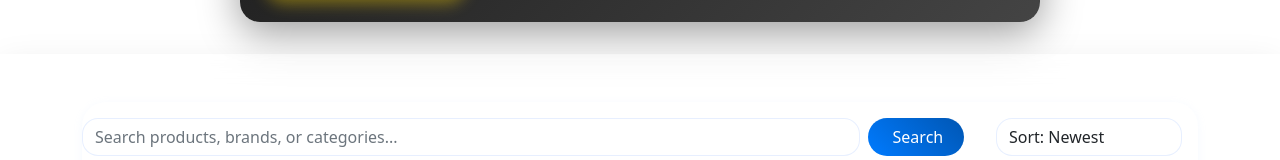
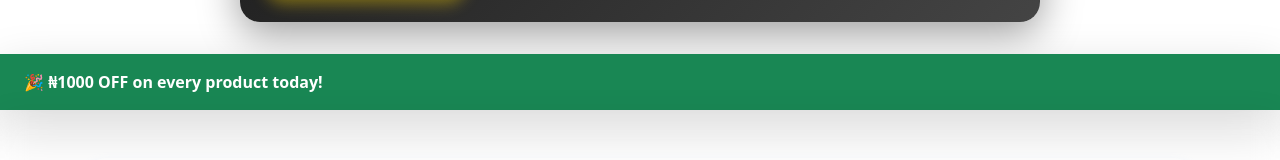
Before and after one commit to Jonzdee/iProEdge.v2, a React (Vite) app: page / in a window 1280 px wide. Shown: the part 1026-1186 px from the top of the page. Built offline with nearby package versions, Linux system fonts and the light colour scheme; no server answers.

Commit message:
update on 1k

```diff
--- a/package.json
+++ b/package.json
@@ -9,6 +9,7 @@
     "@testing-library/jest-dom": "^5.16.5",
     "@testing-library/react": "^13.4.0",
     "@testing-library/user-event": "^13.5.0",
+    "animate.css": "^4.1.1",
     "bootstrap": "^5.2.3",
     "firebase": "^11.9.1",
     "gsap": "^3.13.0",
--- a/src/pages/Home.jsx
+++ b/src/pages/Home.jsx
@@ -5,6 +5,7 @@ import SliderHome from "../components/Slider";
 import useWindowScrollToTop from "../hooks/useWindowScrollToTop";
 import { useSanityProducts } from "../hooks/useSanityProducts";
 import ReferralAd from "../components/ReferralAd";
+import "animate.css";
 
 const Home = () => {
   const { products = [], loading } = useSanityProducts();
@@ -249,10 +250,35 @@ const Home = () => {
   const bestSales = getFilteredProducts("bestSales");
   const discountProducts = getFilteredProducts("discount");
 
+useEffect(() => {
+  const showPopup = () => {
+    const popup = document.getElementById("discount-popup");
+    if (window.scrollY > 400 && popup && popup.style.display === "none") {
+      popup.style.display = "block";
+      setTimeout(() => {
+        if (popup) popup.style.display = "none";
+      }, 6000); // show for 6 seconds
+    }
+  };
+
+  window.addEventListener("scroll", showPopup);
+  return () => window.removeEventListener("scroll", showPopup);
+}, []);
+
   return (
     <Fragment>
       <SliderHome />
       <ReferralAd />
+{/* ₦1000 Discount Notice Popup */}
+<div
+  id="discount-popup"
+  className="fixed bottom-6 right-6 bg-success text-white px-4 py-3 rounded-lg shadow-lg animate__animated animate__fadeInUp flex items-center justify-between gap-4"
+  style={{ zIndex: 9999, animationDuration: "0.8s", fontWeight: 600 }}
+>
+  <span>🎉 ₦1000 OFF on every product today!</span>
+
+</div>
+
 
 
       <div
```
Also changed, not shown: 1 other file (tests, documents, lock files or other folders).
